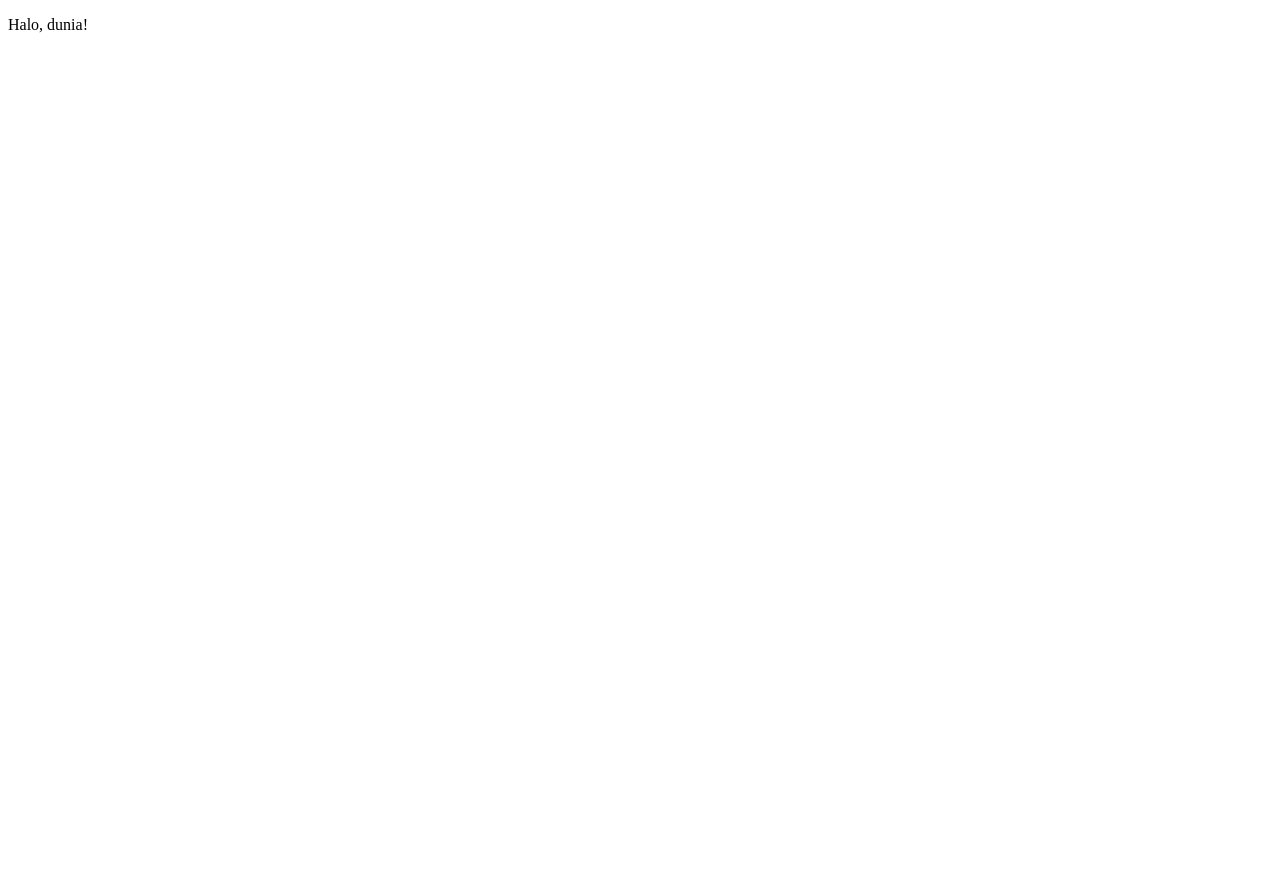
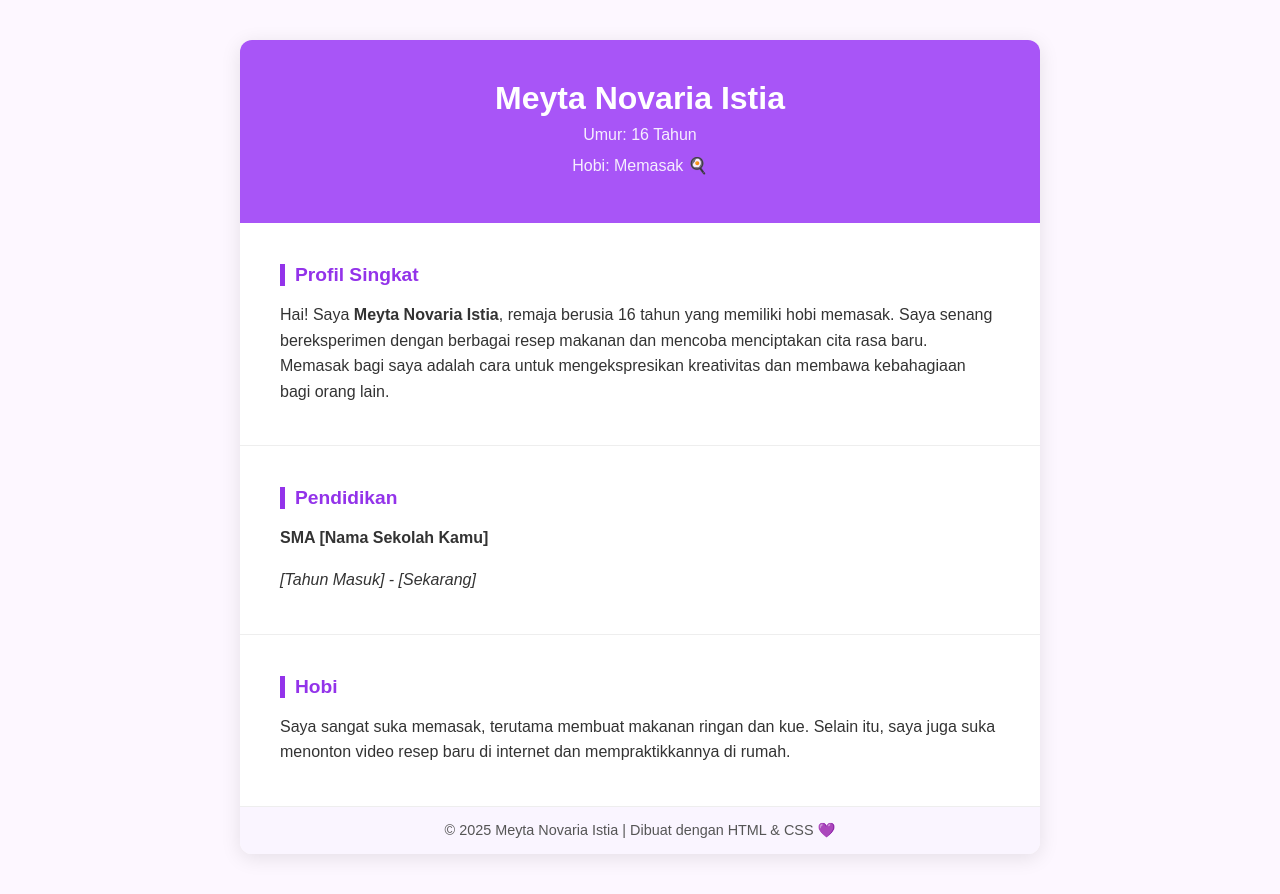
Before and after one commit to alirafa738-source/meyta, a plain HTML site: page index.html in a window 1280 px wide. Before the commit the page ends 800 px from the top, so only its background shows below. Drawn offline with Linux system fonts and the light colour scheme.

Commit message:
Revamp index.html for personal CV layout
Updated the HTML structure and added styling for a personal CV.

```diff
--- a/index.html
+++ b/index.html
@@ -1,9 +1,109 @@
 <!DOCTYPE html>
-<html>
-  <head>
-    <title>Contoh Struktur Dasar HTML</title>
-  </head>
-  <body>
-    <p>Halo, dunia!</p>
-  </body>
+<html lang="id">
+<head>
+  <meta charset="UTF-8" />
+  <meta name="viewport" content="width=device-width, initial-scale=1.0" />
+  <title>CV Online - Meyta Novaria Istia</title>
+  <style>
+    body {
+      font-family: "Poppins", sans-serif;
+      margin: 0;
+      background-color: #fdf7ff;
+      color: #333;
+    }
+
+    .container {
+      max-width: 800px;
+      margin: 40px auto;
+      background: #fff;
+      border-radius: 12px;
+      box-shadow: 0 4px 20px rgba(0, 0, 0, 0.1);
+      overflow: hidden;
+    }
+
+    header {
+      background-color: #a855f7;
+      color: white;
+      text-align: center;
+      padding: 40px 20px;
+    }
+
+    header h1 {
+      margin: 0;
+      font-size: 2rem;
+    }
+
+    header p {
+      margin: 5px 0;
+      font-size: 1rem;
+      opacity: 0.9;
+    }
+
+    section {
+      padding: 25px 40px;
+      border-bottom: 1px solid #eee;
+    }
+
+    section:last-child {
+      border-bottom: none;
+    }
+
+    section h2 {
+      color: #9333ea;
+      font-size: 1.2rem;
+      margin-bottom: 10px;
+      border-left: 5px solid #9333ea;
+      padding-left: 10px;
+    }
+
+    p {
+      line-height: 1.6;
+      font-size: 1rem;
+    }
+
+    footer {
+      background-color: #faf5ff;
+      text-align: center;
+      padding: 15px;
+      font-size: 0.9rem;
+      color: #555;
+    }
+
+    .emoji {
+      font-size: 1.2rem;
+    }
+  </style>
+</head>
+<body>
+  <div class="container">
+    <header>
+      <h1>Meyta Novaria Istia</h1>
+      <p>Umur: 16 Tahun</p>
+      <p>Hobi: Memasak 🍳</p>
+    </header>
+
+    <section class="profile">
+      <h2>Profil Singkat</h2>
+      <p>Hai! Saya <strong>Meyta Novaria Istia</strong>, remaja berusia 16 tahun yang memiliki hobi memasak.
+      Saya senang bereksperimen dengan berbagai resep makanan dan mencoba menciptakan cita rasa baru.
+      Memasak bagi saya adalah cara untuk mengekspresikan kreativitas dan membawa kebahagiaan bagi orang lain.</p>
+    </section>
+
+    <section class="education">
+      <h2>Pendidikan</h2>
+      <p><strong>SMA [Nama Sekolah Kamu]</strong></p>
+      <p><em>[Tahun Masuk] - [Sekarang]</em></p>
+    </section>
+
+    <section class="hobby">
+      <h2>Hobi</h2>
+      <p>Saya sangat suka memasak, terutama membuat makanan ringan dan kue.
+      Selain itu, saya juga suka menonton video resep baru di internet dan mempraktikkannya di rumah.</p>
+    </section>
+
+    <footer>
+      © 2025 Meyta Novaria Istia | Dibuat dengan HTML & CSS 💜
+    </footer>
+  </div>
+</body>
 </html>
```
